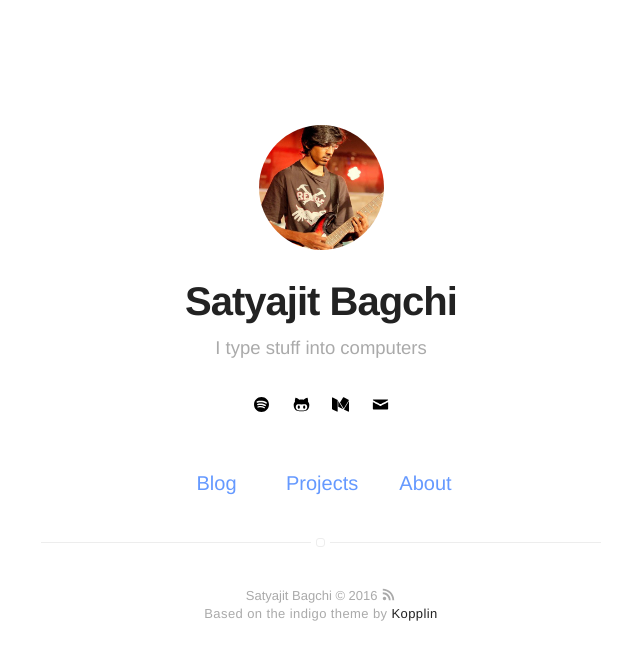
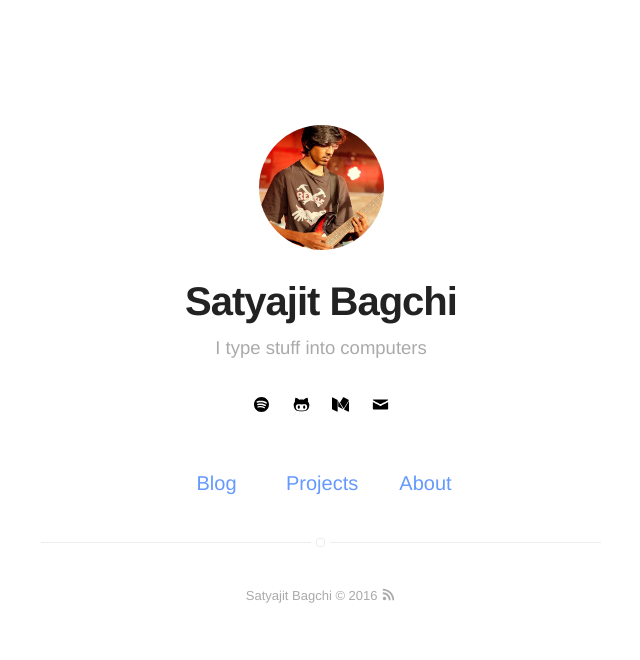
Before and after one commit to sleeping-bag/sleeping-bag.github.io, a Jekyll site: the page built from index.html, in a window 1280 px wide. Shown: the top 660 px of the page, without its empty margins (319-959 px from the left). Built offline with Jekyll 4.4.1, drawn with Linux system fonts in a browser that asks for light colours.

Commit message:
Removed the footer, and gave credit in the website blog post page

```diff
--- a/_includes/footer.html
+++ b/_includes/footer.html
@@ -1,9 +1,6 @@
 <footer class="footer-main">
     {{ site.name }} © {{ site.time | date: '%Y' }} <a class="link" href="{{ site.url }}/feed.xml" target="_blank"><svg class="icon icon-rss"><use xlink:href="#icon-rss"></use></svg></a>
 
-    <p class="extra">
-        Based on the indigo theme by
-        <a class="link" href="https://github.com/sergiokopplin/indigo">Kopplin</a>
-    </p>
+
 
 </footer>
```
Also changed, not shown: _posts/2016-01-23-personal-website.markdown (+3 -4 lines).
